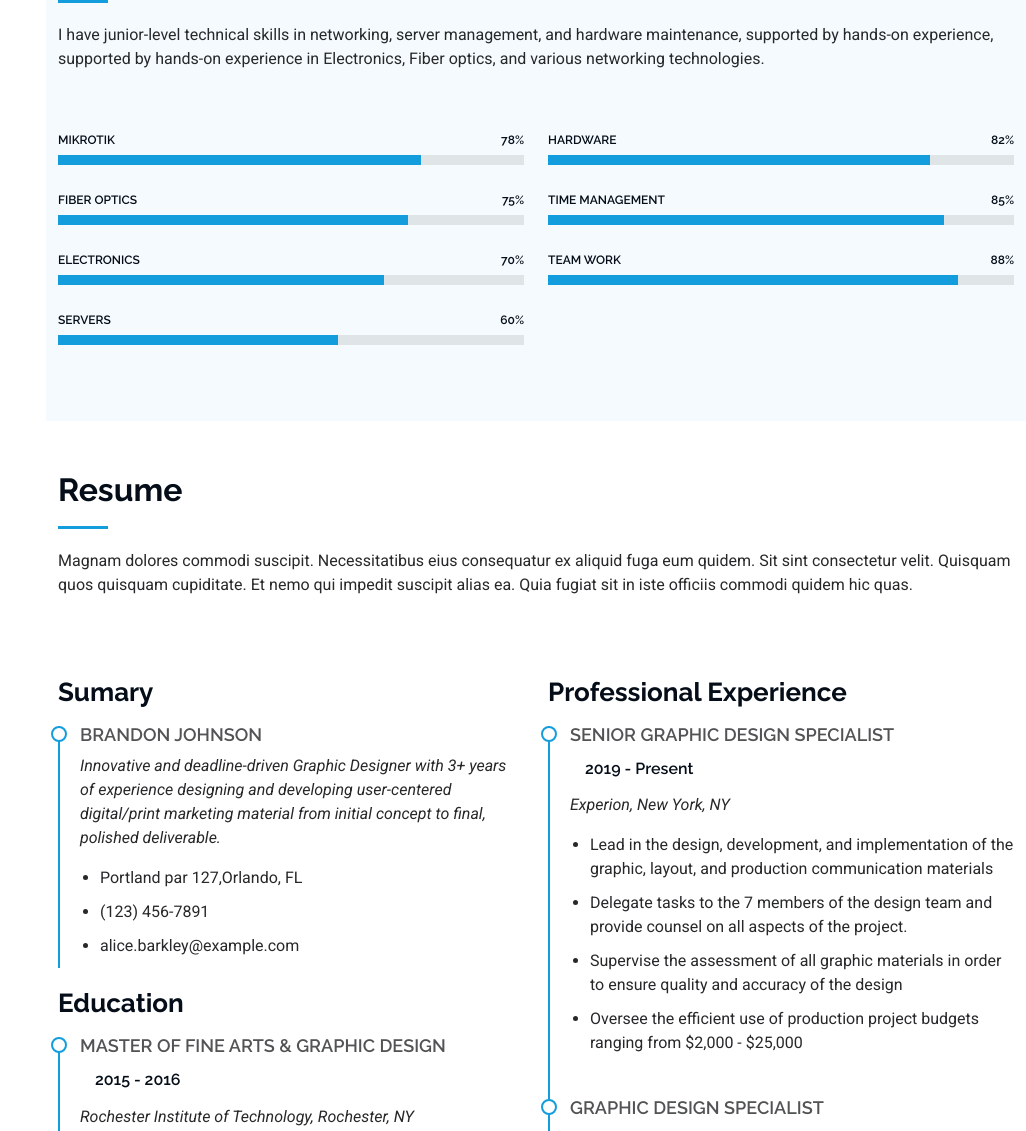
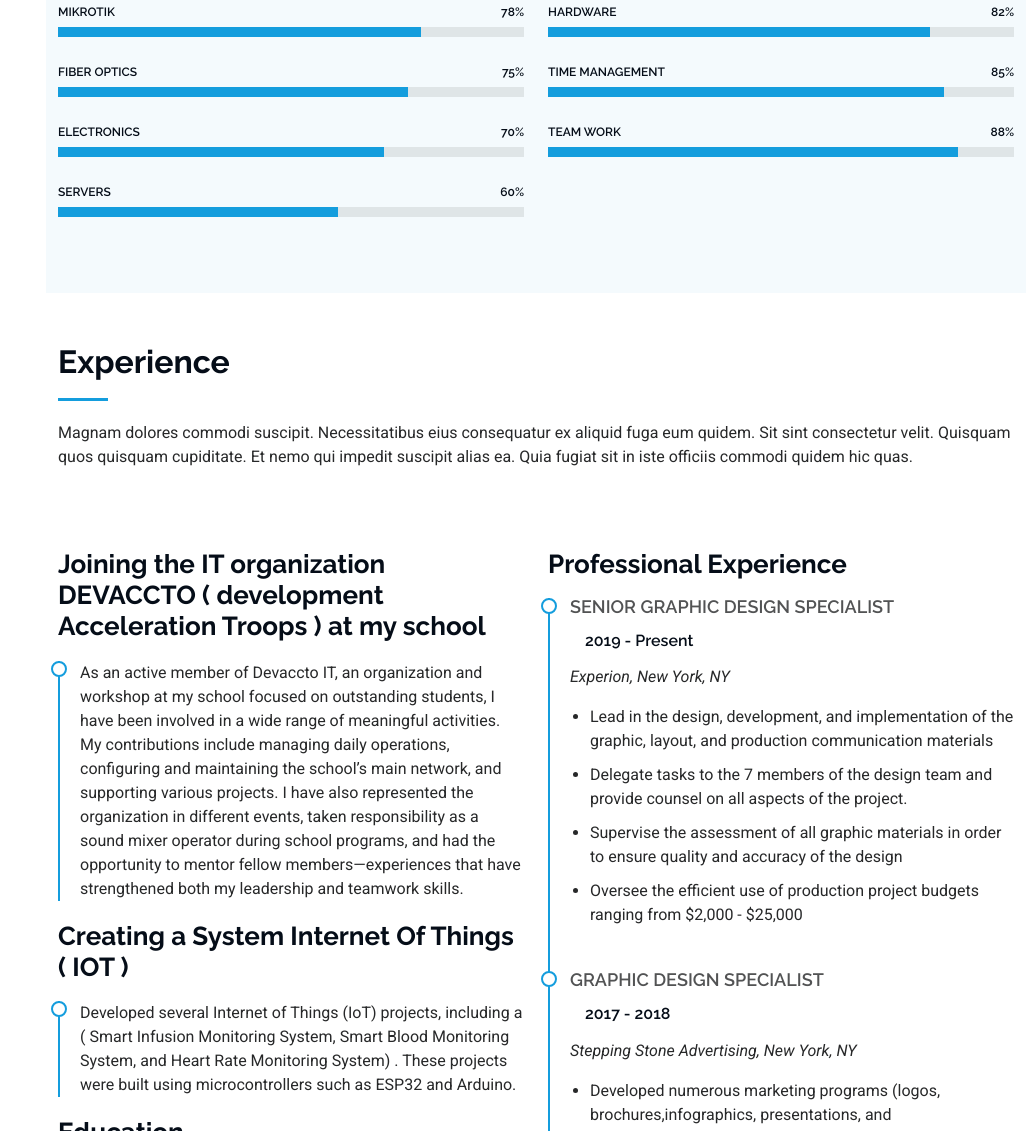
Before and after one commit to Moses221/Moses221.github.io, a plain HTML site: page index.html in a window 1280 px wide. Shown: the part 1669-2800 px from the top of the page, without its empty margins (254-1280 px from the left). Drawn offline with Linux system fonts and the light colour scheme.

Commit message:
Update PortFolio|| 16 August 2025

```diff
--- a/index.html
+++ b/index.html
@@ -61,7 +61,7 @@
       <ul>
         <li><a href="#hero" class="active"><i class="bi bi-house navicon"></i>Home</a></li>
         <li><a href="#about"><i class="bi bi-person navicon"></i> About</a></li>
-        <li><a href="#resume"><i class="bi bi-file-earmark-text navicon"></i> Resume</a></li>
+        <li><a href="#resume"><i class="bi bi-file-earmark-text navicon"></i> Experience</a></li>
         <li><a href="#portfolio"><i class="bi bi-images navicon"></i> Portfolio</a></li>
         <li><a href="#contact"><i class="bi bi-envelope navicon"></i> Contact</a></li>
       </ul>
@@ -117,12 +117,11 @@
                 <ul>
                   <li><i class="bi bi-chevron-right"></i> <strong>Age:</strong> <span>16</span></li>
                   <li><i class="bi bi-chevron-right"></i> <strong>Email:</strong> <span>mosesacctugas.com</span></li>
+                  <li><i class="bi bi-chevron-right"></i> <strong>Languages:</strong> <span>Indonesian, English</span></li>
                 </ul>
               </div>
             </div>
-            <p class="py-3">
-              Officiis eligendi itaque labore et dolorum mollitia officiis optio vero. Quisquam sunt adipisci omnis et ut. Nulla accusantium dolor incidunt officia tempore. Et eius omnis.
-              Cupiditate ut dicta maxime officiis quidem quia. Sed et consectetur qui quia repellendus itaque neque.
+
             </p>
           <!-- Tombol Download CV -->
 <a class="cv-button" href="assets/images/CV_Moses_Aprlius_Nicola.pdf" download>
@@ -242,7 +241,7 @@
 
       <!-- Section Title -->
       <div class="container section-title" data-aos="fade-up">
-        <h2>Resume</h2>
+        <h2>Experience</h2>
         <p>Magnam dolores commodi suscipit. Necessitatibus eius consequatur ex aliquid fuga eum quidem. Sit sint consectetur velit. Quisquam quos quisquam cupiditate. Et nemo qui impedit suscipit alias ea. Quia fugiat sit in iste officiis commodi quidem hic quas.</p>
       </div><!-- End Section Title -->
 
@@ -251,32 +250,36 @@
         <div class="row">
 
           <div class="col-lg-6" data-aos="fade-up" data-aos-delay="100">
-            <h3 class="resume-title">Sumary</h3>
+            <h3 class="resume-title">Joining the IT organization DEVACCTO ( development Acceleration Troops ) at my school</h3>
 
             <div class="resume-item pb-0">
-              <h4>Brandon Johnson</h4>
-              <p><em>Innovative and deadline-driven Graphic Designer with 3+ years of experience designing and developing user-centered digital/print marketing material from initial concept to final, polished deliverable.</em></p>
-              <ul>
-                <li>Portland par 127,Orlando, FL</li>
-                <li>(123) 456-7891</li>
-                <li>alice.barkley@example.com</li>
-              </ul>
+
+              <p>As an active member of Devaccto IT, an organization and workshop at my school focused on outstanding students, I have been involved in a wide range of meaningful activities. My contributions include managing daily operations, configuring and maintaining the school’s main network, and supporting various projects. I have also represented the organization in different events, taken responsibility as a sound mixer operator during school programs, and had the opportunity to mentor fellow members—experiences that have strengthened both my leadership and teamwork skills.
+</p>
+
             </div><!-- Edn Resume Item -->
 
-            <h3 class="resume-title">Education</h3>
+           <h3 class="resume-title">Creating a System Internet Of Things ( IOT )</h3>
+
+            <div class="resume-item pb-0">
+
+              <p>Developed several Internet of Things (IoT) projects, including a ( Smart Infusion Monitoring System, Smart Blood Monitoring System, and Heart Rate Monitoring System) . These projects were built using microcontrollers such as ESP32 and Arduino.
+
+</p>
+
+</div><!-- Edn Resume Item -->
+
+           <h3 class="resume-title">Education</h3>
+
             <div class="resume-item">
-              <h4>Master of Fine Arts &amp; Graphic Design</h4>
-              <h5>2015 - 2016</h5>
-              <p><em>Rochester Institute of Technology, Rochester, NY</em></p>
-              <p>Qui deserunt veniam. Et sed aliquam labore tempore sed quisquam iusto autem sit. Ea vero voluptatum qui ut dignissimos deleniti nerada porti sand markend</p>
+              <h4>Vocational High School Plus Pelita Nusantara Cibinong</h4>
+              <h5>2023 - 2025</h5>
+              <h4>Junior High School Mardi Waluya Cibinong</h4>
+              <h5>2020 - 2023</h5>
             </div><!-- Edn Resume Item -->
 
-            <div class="resume-item">
-              <h4>Bachelor of Fine Arts &amp; Graphic Design</h4>
-              <h5>2010 - 2014</h5>
-              <p><em>Rochester Institute of Technology, Rochester, NY</em></p>
-              <p>Quia nobis sequi est occaecati aut. Repudiandae et iusto quae reiciendis et quis Eius vel ratione eius unde vitae rerum voluptates asperiores voluptatem Earum molestiae consequatur neque etlon sader mart dila</p>
-            </div><!-- Edn Resume Item -->
+
+
 
           </div>
 
```
